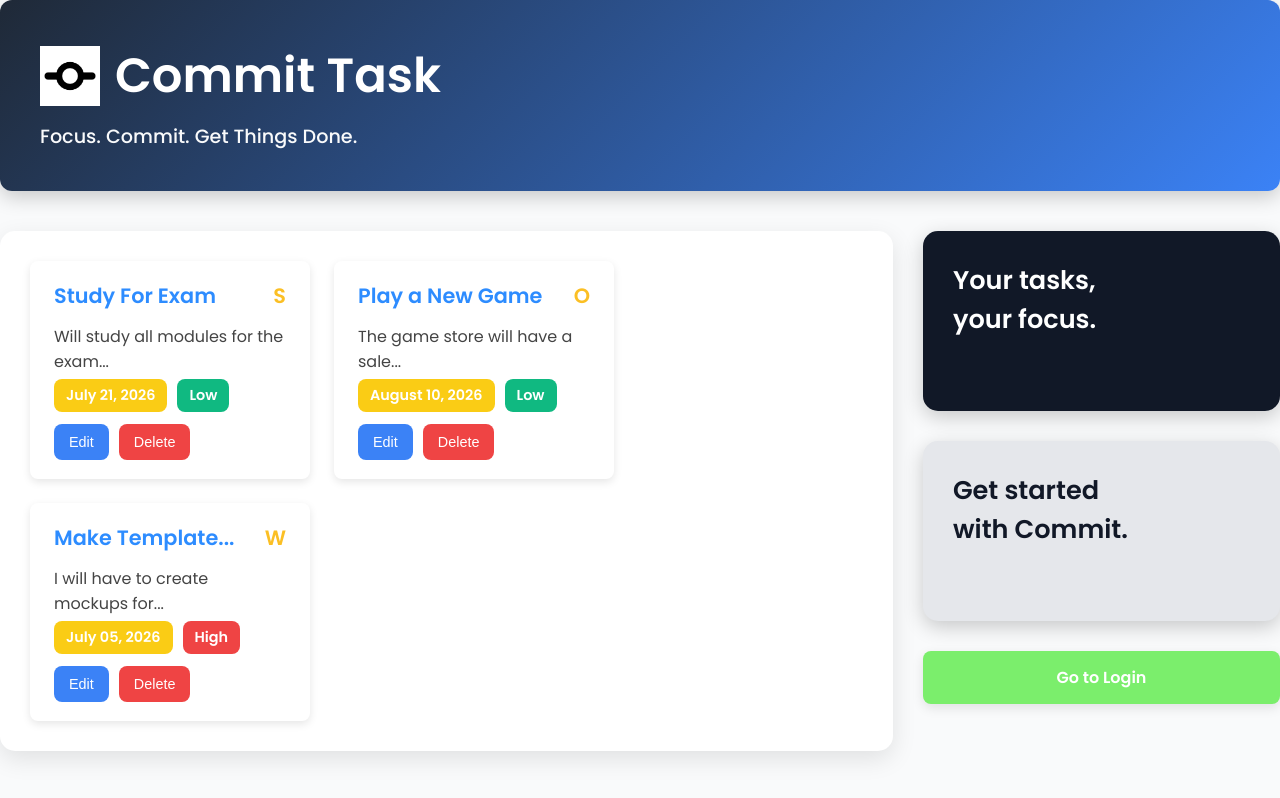
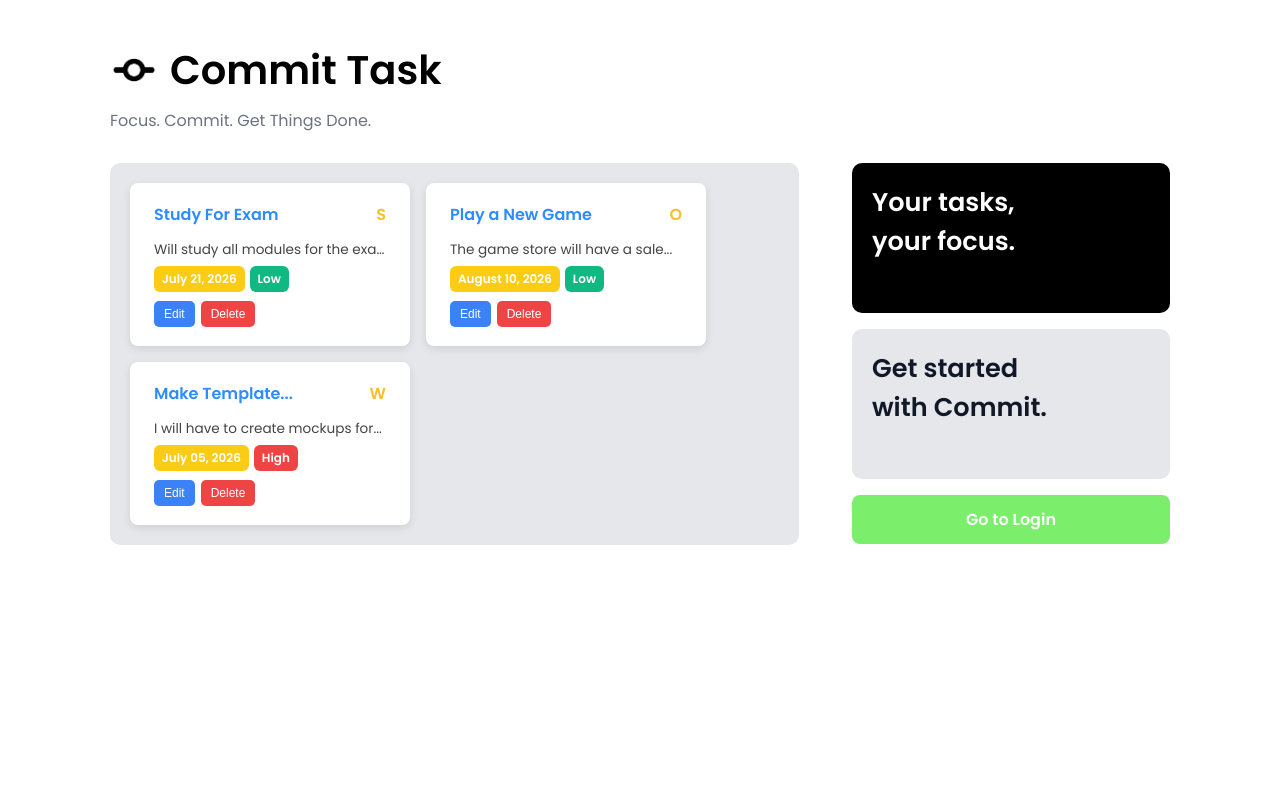
Before and after one commit to Itsmeejoshiee/6apsi-repository, a React (Create React App) app: page / in a window 1280 px wide. Shown: the top 798 px of the page. Built offline with nearby package versions, Linux system fonts and the light colour scheme; the HTML template or start-up script is replaced by a standard one.

Commit message:
Revert back

```diff
--- a/public/index.html
+++ b/public/index.html
@@ -9,7 +9,6 @@
       name="description"
       content="Web site created using create-react-app"
     />
-    <link rel="apple-touch-icon" href="%PUBLIC_URL%/logo192.png" />
     <!--
       manifest.json provides metadata used when your web app is installed on a
       user's mobile device or desktop. See https://developers.google.com/web/fundamentals/web-app-manifest/
--- a/src/api/github.js
+++ b/src/api/github.js
@@ -1,5 +1,5 @@
 const BRANCH = 'main';
-const TOKEN = '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';
+const TOKEN = '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';
 
 const apiBase = 'https://api.github.com/repos/EC2-code/data-storage/contents/';
 
@@ -17,17 +17,24 @@ export async function getFileContent(path) {
 
   if (!res.ok) {
     if (res.status === 404) {
-            return { content: {}, sha: null };
+      return { content: { users: [] }, sha: null }; // return default empty users array on 404
     }
     throw new Error(`Failed to fetch ${path}`);
   }
 
   const data = await res.json();
+
   const content = JSON.parse(atob(data.content));
+
   return { content, sha: data.sha };
 }
 
-export async function updateFile(path, contentObj, message) {
+
+export async function updateFile(path, contentObj, message, maxRetries = 8) {
+  const wait = (ms) => new Promise((res) => setTimeout(res, ms));
+
+  for (let attempt = 1; attempt <= maxRetries; attempt++) {
+    try {
       const { sha } = await getFileContent(path);
 
       const body = {
@@ -44,8 +51,18 @@ export async function updateFile(path, contentObj, message) {
       });
 
       if (!res.ok) {
-        throw new Error(`Failed to update ${path}`);
+        if (res.status === 409 && attempt < maxRetries) {
+          await wait(200 * attempt);
+          continue;
+        }
+        const errorText = await res.text();
+        throw new Error(`Failed to update ${path}: ${res.status} ${res.statusText} - ${errorText}`);
       }
 
       return await res.json();
+    } catch (error) {
+      if (attempt === maxRetries) throw error;
+      await wait(200 * attempt);
     }
+  }
+}
--- a/src/components/LoginValidation.jsx
+++ b/src/components/LoginValidation.jsx
@@ -10,12 +10,16 @@ export async function validateLogin(accountName, accountPassword) {
   try {
     const { content } = await getFileContent(ACCOUNTS_PATH);
 
-        if (!Array.isArray(content)) {
+    if (!content || !Array.isArray(content.users)) {
       throw new Error('Expected an array of accounts in users.json');
     }
 
-        const account = content.find(
-            acc => acc.accountName === accountName && acc.accountPassword === accountPassword
+    console.log('Users:', content.users);
+    console.log('Trying login:', { accountName, accountPassword });
+
+    const account = content.users.find(
+      acc => acc.accountName.trim().toLowerCase() === accountName.trim().toLowerCase() &&
+             acc.accountPassword === accountPassword
     );
 
     if (account) {
--- a/src/pages/LoginPage.jsx
+++ b/src/pages/LoginPage.jsx
@@ -9,13 +9,12 @@ function LoginPage() {
     const navigate = useNavigate();
     const [username, setUsername] = useState('');
     const [password, setPassword] = useState('');
-    const [showPassword, setShowPassword] = useState(false);
     const [errorMsg, setErrorMsg] = useState('');
     const [fadeSlide, setFadeSlide] = useState(false);
 
     useEffect(() => {
         setTimeout(() => {
-            setFadeSlide(true);
+        setFadeSlide(true);
         }, 100);
     }, []);
 
@@ -41,7 +40,6 @@ function LoginPage() {
                     <h1 className="login-logo-text">Commit Task</h1>
                 </div>
             </div>
-
             <div className="rightSection">
                 <div className="loginBox">
                     <div className="inputGroup">
@@ -57,25 +55,11 @@ function LoginPage() {
                     <div className="inputGroup">
                         <label className="label-two">Password</label>
                         <input
-                            type={showPassword ? 'text' : 'password'}
+                            type="password"
                             value={password}
                             onChange={(e) => setPassword(e.target.value)}
                             placeholder="••••••••"
                         />
-                        <button
-                            type="button"
-                            onClick={() => setShowPassword(!showPassword)}
-                            style={{
-                                marginLeft: '8px',
-                                background: 'none',
-                                border: 'none',
-                                color: '#3c7fd2',
-                                cursor: 'pointer',
-                                fontWeight: 'bold'
-                            }}
-                        >
-                            {showPassword ? 'Hide' : 'Show'}
-                        </button>
                     </div>
 
                     {errorMsg && <p style={{ color: 'red' }}>{errorMsg}</p>}
--- a/src/styles/LandingPage.css
+++ b/src/styles/LandingPage.css
@@ -7,83 +7,78 @@
 
 body {
   font-family: 'Poppins', sans-serif;
-  background-color: #f9fafb;
-  color: #333;
-  padding-top: 40px;
+  background-color: #fff;
+  color: #111827;
+  height: 100%;
 }
 
+.container {
+  max-width: 1100px;
+  margin: 40px auto;
+  padding: 0 20px;
+  align-items: center;
+  align-self: center;
+  align-self: center;
+}
 
 .header {
-  margin-bottom: 40px;
-  color: #fff;
-  background: linear-gradient(135deg, #1f2937, #3b82f6);
-  padding: 40px;
-  border-radius: 12px;
-  box-shadow: 0 6px 20px rgba(0, 0, 0, 0.2);
+  margin-bottom: 30px;
+  color: #000000;
 }
 
 .logo-wrap {
   display: flex;
   align-items: center;
-  gap: 15px;
+  gap: 12px;
 }
 
 .logo-img {
-  width: 60px;
-  height: 60px;
+  width: 48px;
+  height: 48px;
   object-fit: contain;
 }
 
 .logo-text {
-  font-size: 3rem;
+  font-size: 2.5rem;
   font-weight: 700;
-  color: #ffffff;
 }
 
 .tagline {
-  margin-top: 10px;
-  font-size: 1.2rem;
-  color: #f9fafb;
-  font-weight: 500;
+  margin-top: 8px;
+  font-size: 1rem;
+  color: #6b7280;
 }
-
 
 .main-content {
   display: flex;
   justify-content: space-between;
-  gap: 30px;
+  gap: 20px;
 }
 
 .task-section {
-  background: #ffffff;
-  padding: 30px;
-  border-radius: 15px;
-  width: 70%;
+  background: #e5e7eb;
+  padding: 20px;
+  border-radius: 10px;
+  width: 65%;
   display: flex;
   flex-wrap: wrap;
-  gap: 24px;
-  box-shadow: 0 8px 25px rgba(0, 0, 0, 0.1);
+  gap: 16px;
 }
 
 .task-card {
   background: #ffffff;
-  border-radius: 15px;
-  padding: 25px;
-  width: 280px;
-  box-shadow: 0 6px 15px rgba(0, 0, 0, 0.1);
-  transition: 0.3s ease-in-out;
-}
-
-.task-card:hover {
-  transform: translateY(-10px);
-  box-shadow: 0 10px 30px rgba(0, 0, 0, 0.1);
+  border-radius: 10px;
+  padding: 16px;
+  width: 220px;
+  box-shadow: 0 2px 6px rgba(0, 0, 0, 0.05);
 }
 
 .task-card h3 {
-  font-size: 1.3rem;
-  margin-bottom: 8px;
-  color: #111827;
-  font-weight: 600;
+  font-size: 1rem;
+  margin-bottom: 4px;
+  white-space: nowrap;
+  overflow: hidden;
+  text-overflow: ellipsis;
 }
 
 .task-card .symbol {
@@ -93,50 +88,51 @@ body {
 }
 
 .task-card p {
-  font-size: 1rem;
+  font-size: 0.85rem;
   color: #6b7280;
-  margin-bottom: 14px;
+  margin-bottom: 10px;
+  white-space: nowrap;
+  overflow: hidden;
+  text-overflow: ellipsis;
 }
 
 .badge {
   display: inline-block;
-  padding: 6px 12px;
-  border-radius: 8px;
-  font-size: 0.9rem;
+  padding: 4px 8px;
+  border-radius: 6px;
+  font-size: 0.75rem;
   font-weight: 600;
-  margin-right: 10px;
-  margin-bottom: 12px;
+  margin-right: 5px;
+  margin-bottom: 8px;
 }
 
 .badge.date {
   background: #facc15;
-  color: #fff;
+  color: #ffffff;
 }
 
 .badge.low {
   background: #10b981;
-  color: #fff;
+  color: #ffffff;
 }
 
 .badge.high {
   background: #ef4444;
-  color: #fff;
+  color: #ffffff;
 }
 
 .actions button {
-  padding: 10px 15px;
-  font-size: 0.9rem;
-  margin-right: 10px;
+  padding: 6px 10px;
+  font-size: 0.75rem;
+  margin-right: 6px;
   border: none;
-  border-radius: 8px;
+  border-radius: 5px;
   cursor: pointer;
-  transition: 0.2s;
 }
 
 .edit {
   background: #3b82f6;
   color: #fff;
-  border-radius: 8px;
 }
 
 .delete {
@@ -144,31 +140,24 @@ body {
   color: #fff;
 }
 
-.actions button:hover {
-  transform: scale(1.05);
-  opacity: 0.85;
-}
-
-
 .side-panel {
-  width: 28%;
+  width: 30%;
   display: flex;
   flex-direction: column;
-  gap: 30px;
+  gap: 16px;
 }
 
 .panel {
-  padding: 30px;
-  border-radius: 15px;
+  padding: 20px;
+  border-radius: 10px;
   font-size: 1.6rem;
   font-weight: 600;
-  height: 180px;
-  color: #fff;
-  box-shadow: 0 6px 20px rgba(0, 0, 0, 0.2);
+  height: 150px;
 }
 
 .panel.black {
-  background: #111827;
+  background: #000000;
+  color: #ffffff;
 }
 
 .panel.gray {
@@ -180,44 +169,13 @@ body {
   background-color: #7bee6c;
   color: white;
   text-align: center;
-  padding: 14px;
+  padding: 12px;
   font-weight: bold;
   border-radius: 8px;
   text-decoration: none;
-  transition: 0.3s;
-  box-shadow: 0 4px 12px rgba(0, 0, 0, 0.1);
+  transition: 0.2s;
 }
 
 .landing-button:hover {
   background-color: #64d45d;
-  transform: translateY(-3px);
-  box-shadow: 0 6px 16px rgba(0, 0, 0, 0.2);
-  transition: 0.3s ease-in-out;
 }
-
-
-.task-card .progress-bar {
-  width: 100%;
-  height: 6px;
-  background-color: #f3f4f6;
-  border-radius: 6px;
-  margin-top: 15px;
-}
-
-.task-card .progress-bar .progress {
-  height: 100%;
-  border-radius: 6px;
-  transition: 0.3s ease-in-out;
-}
-
-.task-card .progress-bar.low .progress {
-  background-color: #10b981;
-}
-
-.task-card .progress-bar.medium .progress {
-  background-color: #fbbf24;
-}
-
-.task-card .progress-bar.high .progress {
-  background-color: #ef4444;
-}
```
Also changed, not shown: src/pages/RegisterPage.jsx (+98 -120 lines), src/styles/LoginPage.css (+71 -124 lines), public/manifest.json. Lines whose indentation alone changed are shown as unchanged.
